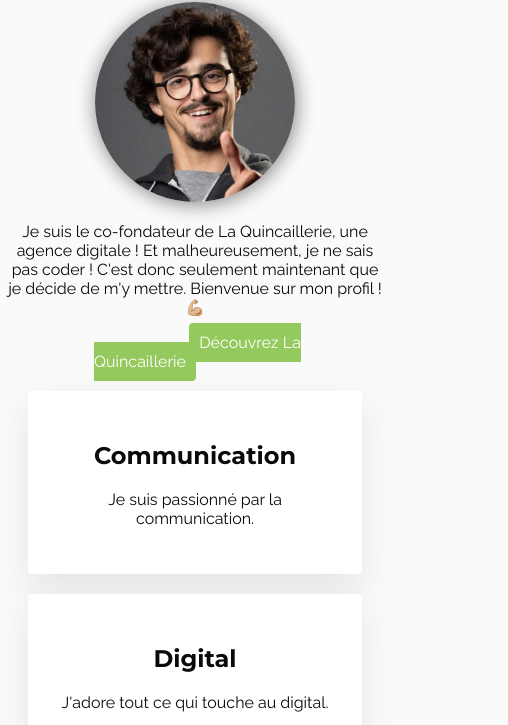
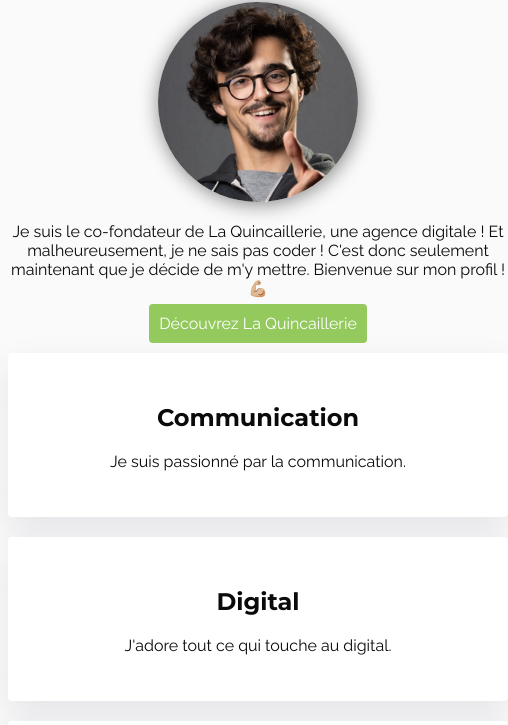
Before and after one commit to huguesmarchal/huguesmarchal.github.io, a plain HTML site: page index.html in a window 390 px wide. Shown: the part 119-844 px from the top of the page, 508 px wide, since content can reach past the window. Drawn offline with Linux system fonts and the light colour scheme.

Commit message:
Responsiveness

```diff
--- a/index.html
+++ b/index.html
@@ -14,7 +14,7 @@
 
 	<body>
 
-		<div>
+		<div class="container">
 			<h1>Hugues Marchal, boomer entrepreneur</h1>
 			<img src="images/profile.jpg" alt="Hugues Marchal">
 				<p>
--- a/style.css
+++ b/style.css
@@ -33,7 +33,8 @@ a {
 
 .card {
 	background:white;
-	margin:20px;
+	margin-top:20px;
+	margin-bottom:20px;
 	padding: 30px;
 	border-radius: 4px;
 	box-shadow: 0 15px 35px rgba(50,50,91,.1);
@@ -67,3 +68,20 @@ a {
 	transition: ease .9s;
 	box-shadow: 0 15px 35px rgba(50,50,91,.1);
 }
+
+.container {
+	margin:20px auto;
+	width:700px;
+}
+
+@media	(max-width: 500px) {
+	.container {
+		width: 400px;
+	}
+}
+
+@media (max-width: 760px) {
+	.container {
+		width: 500px;
+	}
+}
```
